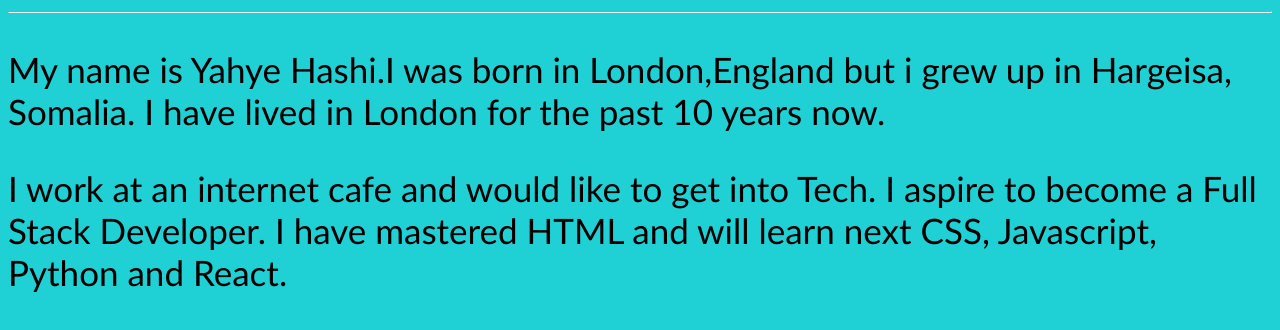
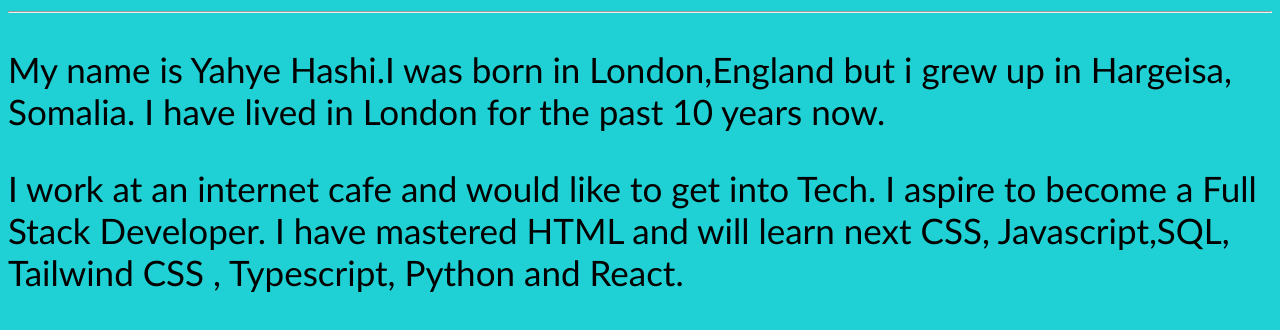
Before and after one commit to yahye416-blip/yahye416, a plain HTML site: page My_Portfolio/about.html in a window 1280 px wide. Shown: the part 210-540 px from the top of the page. Drawn offline with Linux system fonts and the light colour scheme.

Commit message:
added more goals in there

```diff
--- a/My_Portfolio/about.html
+++ b/My_Portfolio/about.html
@@ -52,6 +52,6 @@
 <h1>About Yahye</h1>
 <hr>
 <p>My name is Yahye Hashi.I was born in London,England but i grew up in Hargeisa, Somalia. I have lived in London for the past 10 years now. </p>
-<p>I work at an internet cafe and would like to get into Tech. I aspire to become a Full Stack Developer. I have mastered HTML and will learn next CSS, Javascript, Python and React.</p>
+<p>I work at an internet cafe and would like to get into Tech. I aspire to become a Full Stack Developer. I have mastered HTML and will learn next CSS, Javascript,SQL, Tailwind CSS , Typescript, Python and React.</p>
 </body>
 </html>
```
